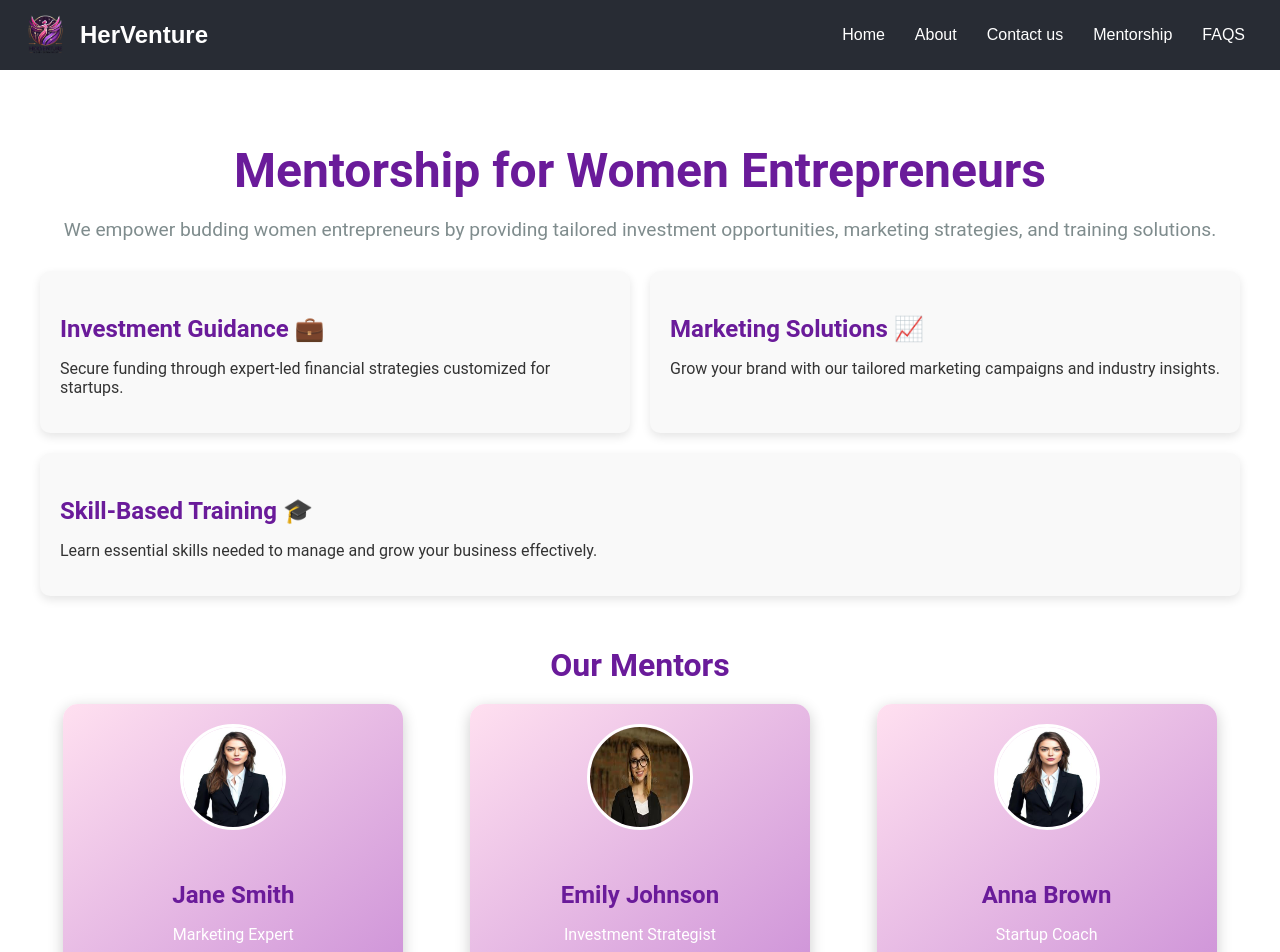
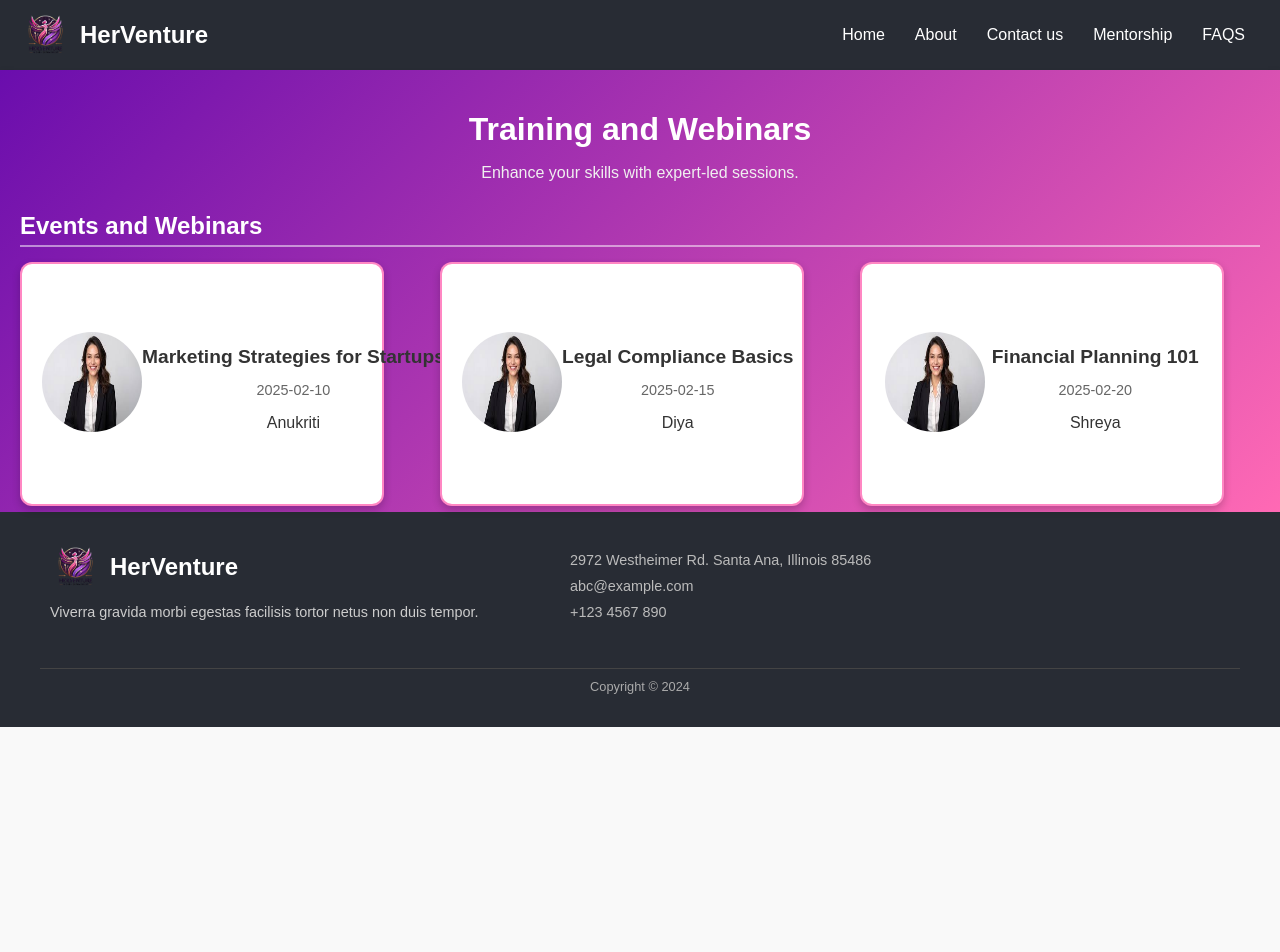
Before and after one commit to harshitaa18/HerVenture, a React (Create React App) app: page /mentorship in a window 1280 px wide. Shown: the top 952 px of the page. After the commit the page ends 800 px from the top, so only its background shows below. Built offline with nearby package versions, Linux system fonts and the light colour scheme.

Commit message:
some progress in mentorship

```diff
--- a/src/App.js
+++ b/src/App.js
@@ -5,7 +5,7 @@ import Navbar from "./Components/Navbar/Navbar";
 import Faqs from './Pages/Faqs/Faqs';
 import AboutUs from './Pages/AboutUs/AboutUs';
 import ContactUs from './Pages/ContactUs/ContactUs';
-import Mentorship from './Pages/Mentorship/Mentorship';
+import Mentorship from './Pages/Mentorship/TrainingAndWebinars.jsx';
 
 
 function App() {
--- a/src/Pages/Mentorship/Mentorship.css
+++ /dev/null
@@ -1,164 +0,0 @@
-/* General Styling */
-body {
-    font-family: 'Roboto', sans-serif;
-    margin: 0;
-    padding: 0;
-    background: #ffffff;
-    color: #333;
-    overflow-x: hidden;
-  }
-
-  .container {
-    max-width: 1200px;
-    margin: 0 auto;
-    padding: 40px 20px;
-    text-align: center;
-  }
-
-  /* Header Section */
-  .header h1 {
-    font-size: 3em;
-    font-weight: bold;
-    color: #6a1b9a; /* Softer purple */
-    margin-bottom: 10px;
-    animation: fadeIn 1s ease-in-out;
-  }
-
-  .header p {
-    font-size: 1.2em;
-    color: #7f8c8d; /* Subtle gray */
-    margin-bottom: 30px;
-    animation: fadeIn 1.5s ease-in-out;
-  }
-
-  /* Service Boxes Section */
-  .boxes {
-    display: flex;
-    justify-content: space-between;
-    flex-wrap: wrap;
-    gap: 20px;
-  }
-
-  .box {
-    background: #f9f9f9;
-    padding: 20px;
-    border-radius: 10px;
-    box-shadow: 0 4px 10px rgba(0, 0, 0, 0.1);
-    flex: 1 1 30%;
-    text-align: left;
-    transition: transform 0.3s ease, box-shadow 0.3s ease;
-  }
-
-  .box:hover {
-    transform: translateY(-5px);
-    box-shadow: 0 6px 15px rgba(0, 0, 0, 0.2);
-  }
-
-  .box h3 {
-    font-size: 1.5em;
-    color: #6a1b9a; /* Softer purple */
-    margin-bottom: 10px;
-  }
-
-  .box p {
-    font-size: 1em;
-  }
-
-  /* Mentor Cards Section */
-  .mentors {
-    margin-top: 50px;
-  }
-
-  .mentors h2 {
-    font-size: 2em;
-    color: #6a1b9a;
-    margin-bottom: 20px;
-    animation: fadeIn 1.2s ease-in-out;
-  }
-
-  .mentor-cards {
-    display: flex;
-    justify-content: space-around;
-    flex-wrap: wrap;
-    gap: 20px;
-  }
-
-  .card {
-    background: linear-gradient(to bottom right, #ffe0f0, #ce93d8); /* Softer pink-purple gradient */
-    color: #ffffff;
-    padding: 20px;
-    border-radius: 15px;
-    box-shadow: 0 4px 15px rgba(0, 0, 0, 0.2);
-    text-align: center;
-    flex: 1 1 30%;
-    max-width: 300px;
-    transition: transform 0.3s ease, box-shadow 0.3s ease;
-    animation: fadeInUp 1.3s ease-in-out;
-  }
-
-  .card:hover {
-    transform: translateY(-8px);
-    box-shadow: 0 8px 20px rgba(0, 0, 0, 0.3);
-  }
-
-  .card img {
-    width: 100px;
-    height: 100px;
-    border-radius: 50%;
-    border: 3px solid #ffffff;
-    margin-bottom: 15px;
-  }
-
-  .card h4 {
-    font-size: 1.5em;
-    margin-bottom: 5px;
-    color: #6a1b9a;
-  }
-
-  .card p {
-    font-size: 1em;
-  }
-
-  /* Call to Action Section */
-  .cta {
-    margin-top: 50px;
-  }
-
-  .cta a {
-    display: inline-block;
-    background: linear-gradient(to right, #6a1b9a, #ba68c8); /* Softer purple-pink */
-    color: #ffffff;
-    text-decoration: none;
-    font-size: 1.2em;
-    font-weight: bold;
-    padding: 15px 30px;
-    border-radius: 50px;
-    transition: transform 0.3s ease, background 0.3s ease;
-    animation: fadeInUp 1.5s ease-in-out;
-  }
-
-  .cta a:hover {
-    transform: translateY(-3px);
-    background: #6a1b9a;
-  }
-
-  /* Animations */
-  @keyframes fadeIn {
-    from {
-      opacity: 0;
-    }
-    to {
-      opacity: 1;
-    }
-  }
-
-  @keyframes fadeInUp {
-    from {
-      opacity: 0;
-      transform: translateY(20px);
-    }
-    to {
-      opacity: 1;
-      transform: translateY(0);
-    }
-  }
--- a/src/Pages/Mentorship/Mentorship.jsx
+++ /dev/null
@@ -1,74 +0,0 @@
-import React from "react";
-import "./Mentorship.css";
-import img1 from "../../Components/Assets/img1.jpg";
-import img2 from "../../Components/Assets/img2.jpg";
-
-const Mentorship = () => {
-  return (
-    <div className="container">
-      {/* Header Section */}
-      <div className="header">
-        <h1>Mentorship for Women Entrepreneurs</h1>
-        <p>
-          We empower budding women entrepreneurs by providing tailored
-          investment opportunities, marketing strategies, and training
-          solutions.
-        </p>
-      </div>
-
-      {/* Services Section */}
-      <div className="boxes">
-        <div className="box">
-          <h3>Investment Guidance 💼</h3>
-          <p>
-            Secure funding through expert-led financial strategies customized
-            for startups.
-          </p>
-        </div>
-        <div className="box">
-          <h3>Marketing Solutions 📈</h3>
-          <p>
-            Grow your brand with our tailored marketing campaigns and industry
-            insights.
-          </p>
-        </div>
-        <div className="box">
-          <h3>Skill-Based Training 🎓</h3>
-          <p>
-            Learn essential skills needed to manage and grow your business
-            effectively.
-          </p>
-        </div>
-      </div>
-
-      {/* Mentor Cards Section */}
-      <div className="mentors">
-        <h2>Our Mentors</h2>
-        <div className="mentor-cards">
-          <div className="card">
-            <img src={img1} alt="Jane Smith" />
-            <h4>Jane Smith</h4>
-            <p>Marketing Expert</p>
-          </div>
-          <div className="card">
-            <img src={img2} alt="Emily Johnson" />
-            <h4>Emily Johnson</h4>
-            <p>Investment Strategist</p>
-          </div>
-          <div className="card">
-            <img src={img1} alt="Anna Brown" />
-            <h4>Anna Brown</h4>
-            <p>Startup Coach</p>
-          </div>
-        </div>
-      </div>
-
-      {/* Call to Action Section */}
-      <div className="cta">
-        <a href="#join">Join Now</a>
-      </div>
-    </div>
-  );
-};
-
-export default Mentorship;
--- /dev/null
+++ b/src/Pages/Mentorship/TrainingAndWebinar.css
@@ -0,0 +1,134 @@
+body {
+  font-family: Arial, sans-serif;
+  margin: 0;
+  padding: 0;
+  background: #f9f9f9;
+  color: #333;
+}
+
+.training-webinars {
+  padding: 20px;
+  margin: 0 auto;
+  background: linear-gradient(135deg, #6a0dad, #ff69b4);
+  box-shadow: 0 4px 8px rgba(0, 0, 0, 0.2);
+}
+
+.header {
+  text-align: center;
+  margin-bottom: 30px;
+}
+
+.header h1 {
+  font-size: 2rem;
+  color: #fff;
+  margin-bottom: 10px;
+}
+
+.header p {
+  font-size: 1rem;
+  color: #f0f0f0;
+}
+
+section {
+  margin-bottom: 30px;
+  align-items: center;
+}
+section h2{
+  align-self: center;
+}
+
+h2 {
+  font-size: 1.5rem;
+  color: #fff;
+  border-bottom: 2px solid rgba(255, 255, 255, 0.5);
+  padding-bottom: 5px;
+  margin-bottom: 15px;
+  align-items: center;
+}
+
+.cards-container {
+  display: grid;
+  grid-template-columns: repeat(auto-fit, minmax(250px, 1fr));
+  gap: 20px;
+}
+
+.card {
+  perspective: 1000px;
+  border: none;
+  background: none;
+}
+
+.card-inner {
+  position: relative;
+  width: 100%;
+  height: 200px;
+  transform-style: preserve-3d;
+  transition: transform 0.6s;
+}
+
+.card:hover .card-inner {
+  transform: rotateY(180deg);
+}
+
+.card-front, .card-back {
+  position: absolute;
+  width: 80%;
+  height: 100%;
+  backface-visibility: hidden;
+  border-radius: 12px;
+  box-shadow: 0 4px 8px rgba(0, 0, 0, 0.2);
+}
+
+.card-front {
+  background: #ffffff;
+  display: flex;
+  flex-direction: column;
+  flex-wrap: wrap;
+  justify-content: center;
+  align-items: center;
+  padding: 20px;
+  border: 2px solid rgba(255, 105, 180, 0.8);
+}
+.card-right {
+  font: 100;
+}
+
+.card-back {
+  background: #eeeeee;
+  transform: rotateY(180deg);
+  display: flex;
+  flex-direction: column;
+  justify-content: center;
+  align-items: center;
+  padding: 20px;
+  border: 2px solid rgba(106, 13, 173, 0.8);
+}
+.card-img{
+  width: 100px;
+  height: 100px;
+  border-radius: 50%;
+}
+.card-title {
+  font-size: 1.2rem;
+  color: #333;
+  margin-bottom: 10px;
+  text-align: center;
+}
+.card-mentor {
+  font-size: 1.0rem;
+  color: #333;
+  margin-bottom: 10px;
+  text-align: center;
+}
+
+.card-date {
+  font-size: 0.9rem;
+  color: #666;
+  text-align: center;
+}
+
+.card-description {
+  font-size: 0.9rem;
+  color: #555;
+  text-align: center;
+}
--- /dev/null
+++ b/src/Pages/Mentorship/TrainingAndWebinars.jsx
@@ -0,0 +1,68 @@
+import React from "react";
+import "./TrainingAndWebinar.css";
+import img1 from "../../Components/Assets/images.jpg"
+
+const TrainingAndWebinars = () => {
+  const events = [
+    {
+      id: 1,
+      title: "Marketing Strategies for Startups",
+      date: "2025-02-10",
+      mentor:"Anukriti",
+      img: img1,
+      description: "Learn effective marketing strategies to grow your startup from industry experts."
+    },
+    {
+      id: 2,
+      title: "Legal Compliance Basics",
+      date: "2025-02-15",
+      mentor: "Diya",
+      img : img1,
+      description: "Understand the legal requirements and compliance essentials for startups."
+    },
+    {
+      id: 3,
+      title: "Financial Planning 101",
+      date: "2025-02-20",
+      mentor:"Shreya",
+      img : img1,
+      description: "Master the basics of financial planning to ensure your startup's success."
+    }
+  ];
+
+  return (
+    <div className="training-webinars">
+      <header className="header">
+        <h1>Training and Webinars</h1>
+        <p>Enhance your skills with expert-led sessions.</p>
+      </header>
+
+      <section>
+        <h2>Events and Webinars</h2>
+        <div className="cards-container">
+          {events.map((event) => (
+            <div key={event.id} className="card">
+              <div className="card-inner">
+                <div className="card-front">
+                  <div className="card-left">
+                    <img className="card-img" src={event.img} alt="" />
+                  </div>
+                  <div className="card-right">
+                    <h3 className="card-title">{event.title}</h3>
+                    <p className="card-date">{event.date}</p>
+                    <p className="card-mentor">{event.mentor}</p>
+                  </div>
+                </div>
+                <div className="card-back">
+                  <p className="card-description">{event.description}</p>
+                </div>
+              </div>
+            </div>
+          ))}
+        </div>
+      </section>
+    </div>
+  );
+};
+
+export default TrainingAndWebinars;
```
Also changed, not shown: src/Components/Assets/images.jpg (added).
